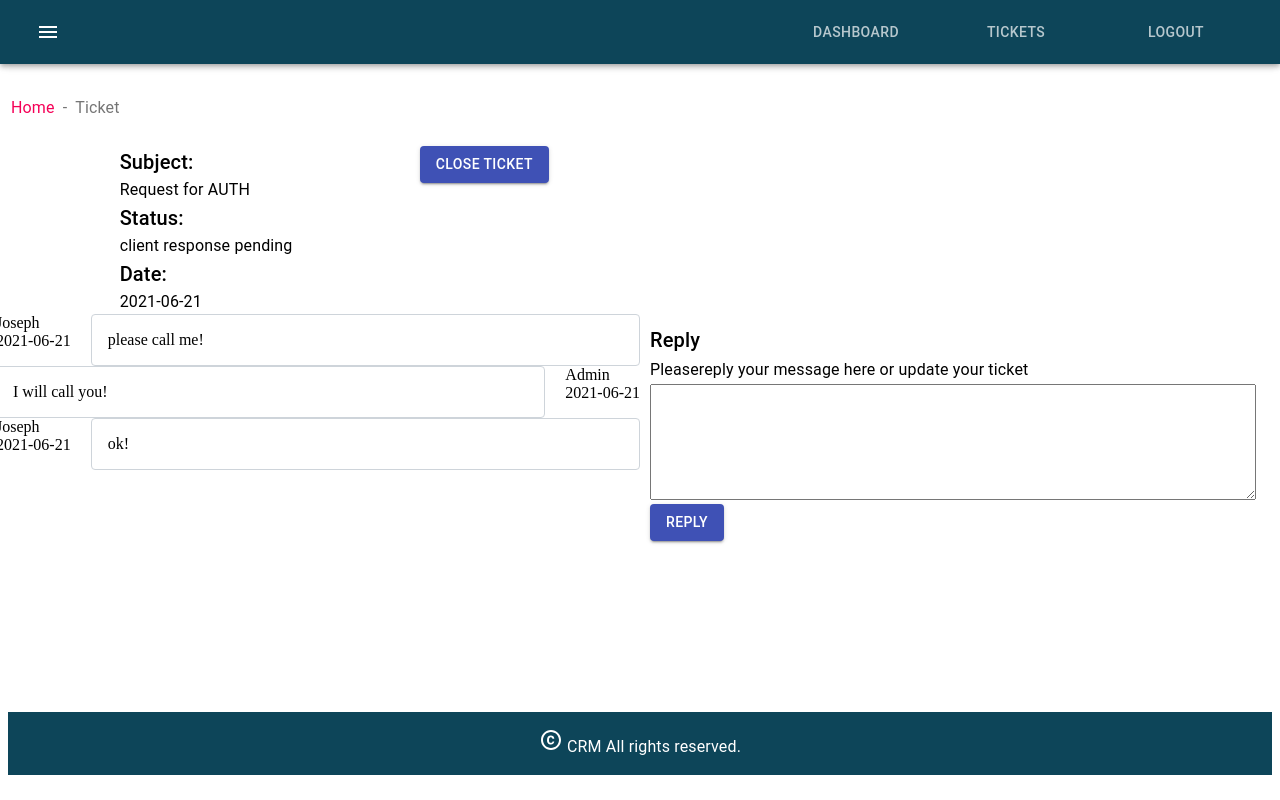
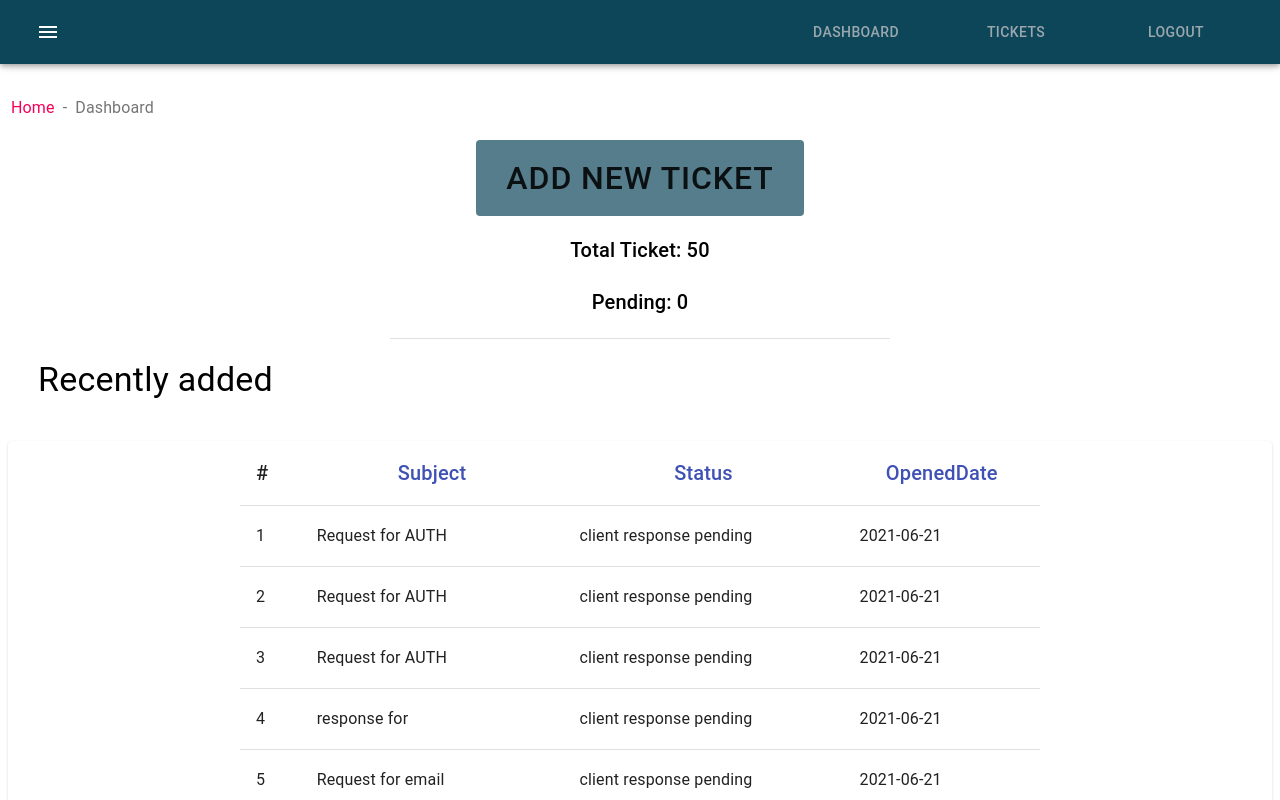
Before and after one commit to davincit/CRM-Ticket, a React (Create React App) app: page /dashboard in a window 1280 px wide. Shown: the top 800 px of the page. Built offline with nearby package versions, Linux system fonts and the light colour scheme.

Commit message:
routing added to paroject

```diff
--- a/package.json
+++ b/package.json
@@ -11,6 +11,7 @@
     "prop-types": "^15.7.2",
     "react": "^17.0.2",
     "react-dom": "^17.0.2",
+    "react-router-dom": "^5.2.0",
     "react-scripts": "4.0.3",
     "web-vitals": "^1.1.2"
   },
--- a/src/App.js
+++ b/src/App.js
@@ -5,18 +5,35 @@ import AddTicketPage from "./pages/AddTicket/AddTicketPage";
 import "./App.css";
 import TicketList from "./pages/Ticketlist/TicketList";
 import Ticket from "./pages/Ticket/Ticket";
+import { PrivateRoute } from "./components/PrivateRoute/PrivateRoute";
+import {
+  BrowserRouter as Router,
+  Switch,
+  Route,
+  BrowserRouter,
+} from "react-router-dom";
 
 function App() {
   return (
-    <div className="App">
-      <Layout>
-        {/* <Dashboard /> */}
-        {/* <Entry /> */}
-        {/* <AddTicketPage /> */}
-        {/* <TicketList /> */}
-        <Ticket />
-      </Layout>
-    </div>
+    <BrowserRouter>
+      <div className="App">
+        <Route exact path="/" component={Entry} />
+        <Switch>
+          <PrivateRoute path="/ticket/:tid">
+            <Ticket />
+          </PrivateRoute>
+          <PrivateRoute path="/dashboard">
+            <Dashboard />
+          </PrivateRoute>
+          <PrivateRoute path="/addticket">
+            <AddTicketPage />
+          </PrivateRoute>
+          <PrivateRoute path="/ticketlist">
+            <TicketList />
+          </PrivateRoute>
+        </Switch>
+      </div>
+    </BrowserRouter>
   );
 }
 
--- a/src/components/Breadcrumb/Breadcrumb.js
+++ b/src/components/Breadcrumb/Breadcrumb.js
@@ -24,8 +24,9 @@ export default function Breadcrumb({ page }) {
       <Link
         color={`${page ? "inherit" : "secondary"}`}
         underline="none"
-        href="/"
-        onClick={handleClick}
+        href={`/${page}`}
+        // onClick={(e) => e.preventDefault()}
+        style={{ pointerEvents: "none" }}
       >
         {page}
       </Link>
--- /dev/null
+++ b/src/components/PrivateRoute/PrivateRoute.js
@@ -0,0 +1,14 @@
+import { Redirect, Route } from "react-router-dom";
+import { Layout } from "../../layout/Layout";
+
+const isAuth = true;
+export const PrivateRoute = ({ children, ...props }) => {
+  return (
+    <Route
+      {...props}
+      render={() =>
+        isAuth ? <Layout>{children}</Layout> : <Redirect to="/" />
+      }
+    />
+  );
+};
--- a/src/components/TicketListcomponent/TicketListcomponent.js
+++ b/src/components/TicketListcomponent/TicketListcomponent.js
@@ -2,6 +2,7 @@ import { Button, Grid, TextField, Typography } from "@material-ui/core";
 import { makeStyles } from "@material-ui/core";
 import TicketTabel from "../../components/TicketTabel/TicketTable";
 import React from "react";
+import { Link } from "react-router-dom";
 
 const useStyle = makeStyles(() => ({
   buttonstyle: {
@@ -19,13 +20,16 @@ export default function TicketListcomponent({ change, tickets, data }) {
         sm={6}
         style={{ margin: "auto", justifyItems: "center" }}
       >
+        <Link to="/addticket" style={{ textDecoration: "none" }}>
+          {" "}
           <Button
             className={classes.buttonstyle}
             variant="contained"
             color="primary"
           >
             Add New Ticket
-        </Button>
+          </Button>{" "}
+        </Link>
       </Grid>
       <Grid xs={12} sm={6}>
         <Typography>Search</Typography>
--- a/src/layout/partial/Header.js
+++ b/src/layout/partial/Header.js
@@ -5,16 +5,17 @@ import {
   ListItem,
   ListItemText,
   Toolbar,
-  Link,
   Typography,
   MenuItem,
   makeStyles,
   Grid,
   Tabs,
   Tab,
+  Button,
 } from "@material-ui/core";
 import MenuIcon from "@material-ui/icons/Menu";
 import React from "react";
+import { Link, useHistory } from "react-router-dom";
 
 const useStyle = makeStyles(() => ({
   menuitem: {
@@ -23,6 +24,11 @@ const useStyle = makeStyles(() => ({
 }));
 export const Header = () => {
   const classes = useStyle();
+  const history = useHistory();
+
+  const Logout = () => {
+    history.push("/");
+  };
   return (
     <div>
       <AppBar style={{ backgroundColor: "#0d4559" }}>
@@ -31,9 +37,25 @@ export const Header = () => {
             <MenuIcon />
           </IconButton>
           <Tabs className={classes.menuitem}>
-            <Tab label="Dashboard" onClick={<Link href="/" />} />
-            <Tab label="Tickets" onClick={<Link href="/" />} />
-            <Tab label="Logout" onClick={<Link href="/" />} />
+            <Link
+              to="/dashboard"
+              style={{ textDecoration: "none", color: "#d6d2d2" }}
+            >
+              <Tab label="Dashboard" />
+            </Link>
+            <Link
+              to="/ticketlist"
+              style={{ textDecoration: "none", color: "#d6d2d2" }}
+            >
+              {" "}
+              <Tab label="Tickets" />
+            </Link>
+            <Tab
+              label="Logout"
+              onClick={Logout}
+              style={{ textDecoration: "none", color: "#d6d2d2" }}
+            ></Tab>{" "}
+            />
           </Tabs>
         </Toolbar>
       </AppBar>
--- a/src/pages/AddTicket/AddTicketPage.js
+++ b/src/pages/AddTicket/AddTicketPage.js
@@ -43,7 +43,7 @@ export default function AddTicketPage() {
   return (
     <div>
       <Grid container spacing={3}>
-        <Breadcrumb page="New Ticket" />
+        <Breadcrumb page="Addticket" />
         <Grid xs={12}>
           <AddTicket
             change={handleChange}
--- a/src/pages/Dashboard/Dashboard.js
+++ b/src/pages/Dashboard/Dashboard.js
@@ -11,11 +11,12 @@ import Breadcrumb from "../../components/Breadcrumb/Breadcrumb";
 import React from "react";
 import ticket from "../../components/TicketTabel/DUMMY.json";
 import TicketTabel from "../../components/TicketTabel/TicketTable";
+import { Link } from "react-router-dom";
 export default function Dashboard() {
   return (
     <div>
       <Grid container spacing={3}>
-        <Breadcrumb pagename={"Dashboard"} />
+        <Breadcrumb page={"Dashboard"} />
         <Grid
           item
           xs={12}
@@ -27,6 +28,7 @@ export default function Dashboard() {
             justifyContent: "center",
           }}
         >
+          <Link to="/addticket" style={{ textDecoration: "none" }}>
             <Button
               style={{
                 padding: "10px 30px",
@@ -38,6 +40,7 @@ export default function Dashboard() {
             >
               Add new ticket
             </Button>
+          </Link>
         </Grid>
       </Grid>
       <Grid container direction="column" justify="center" alignItems="center">
--- a/src/pages/Ticket/Ticket.js
+++ b/src/pages/Ticket/Ticket.js
@@ -3,7 +3,8 @@ import Breadcrumb from "../../components/Breadcrumb/Breadcrumb";
 import tickets from "../../components/TicketTabel/DUMMY.json";
 import MessageHistory from "../../components/MessageHistory/MessageHistory";
 import UpdateTicket from "../../components/UpdateTicket/UpdateTicket";
-
+import { useParams } from "react-router-dom";
+import { useState, useEffect } from "react";
 const useStyle = makeStyles(() => ({
   info: {
     marginTop: "150px",
@@ -18,12 +19,17 @@ const useStyle = makeStyles(() => ({
 }));
 export default function Ticket() {
   const classes = useStyle();
-  const ticket = tickets[0];
-
+  const [ticket, setTicket] = useState([]);
+  const { tid } = useParams();
   const handleOnChange = (e) => {};
   const handleOnSubmit = (e) => {
     e.preventDefault();
   };
+
+  useEffect(() => {
+    tickets.map((t) => (t.id === tid ? setTicket(t) : null));
+  }, [ticket]);
+
   return (
     <Grid container spacing={3}>
       <Breadcrumb page="Ticket" />
```
Also changed, not shown: 1 other file (tests, documents, lock files or other folders). Lines whose indentation alone changed are shown as unchanged.
